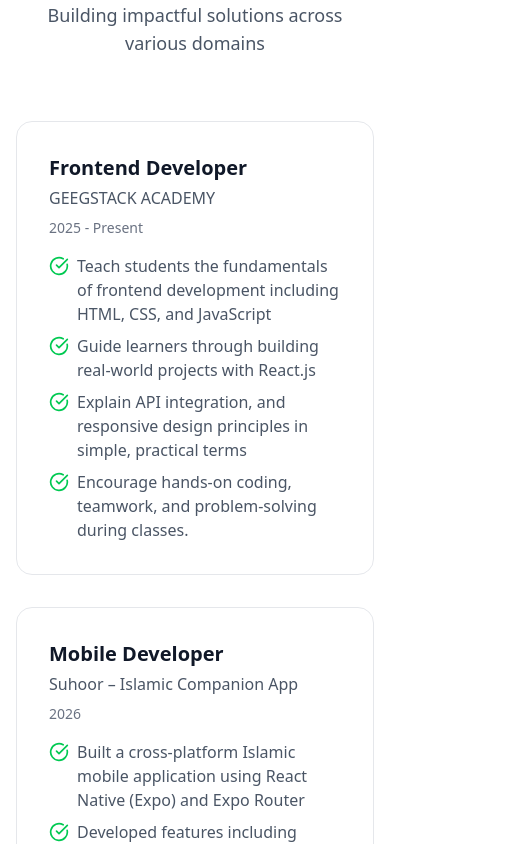
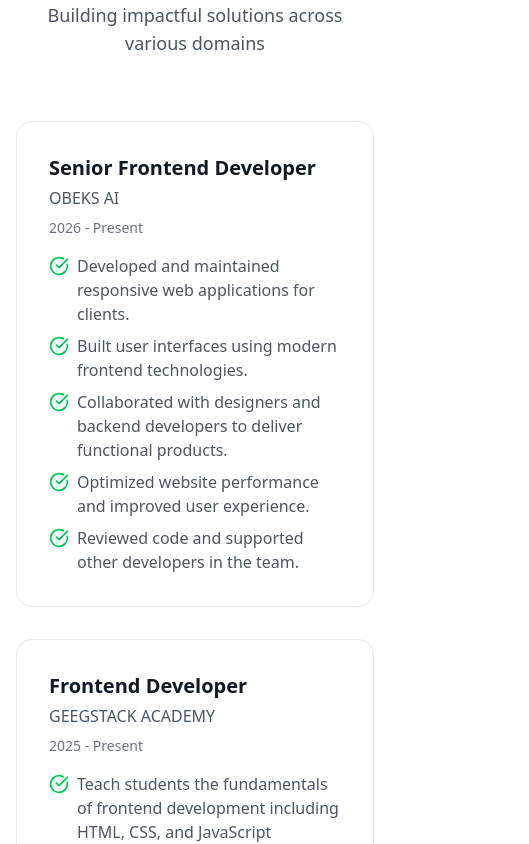
Before and after one commit to Ademolaadisa010/my-portfolio, a Next.js app: page / in a window 390 px wide. Shown: the part 7060-7904 px from the top of the page, 529 px wide, since content can reach past the window. Built offline with nearby package versions, Linux system fonts and the light colour scheme.

Commit message:
Added new experience

```diff
--- a/app/page.tsx
+++ b/app/page.tsx
@@ -3,6 +3,7 @@ import { motion } from "framer-motion"
 import React, { useState, useEffect } from 'react';
 import { Menu, Sun, Moon, Github, Linkedin, Twitter, Mail, ArrowRight, Code2, Zap, Users, Layout, Server, Smartphone, Wrench, CheckCircle, Trophy, Star, Send, Facebook, Download } from 'lucide-react';
 import { FormEvent } from "react";
+import Footer from "@/components/footer";
 
 const Portfolio: React.FC = () => {
   const [mobileMenuOpen, setMobileMenuOpen] = useState<boolean>(false);
@@ -87,12 +88,6 @@ const handleSubmit = async (e: FormEvent<HTMLFormElement>) => {
             </div>
 
             <div className="md:hidden flex items-center space-x-4">
-              {/* <button
-                onClick={() => setTheme(theme === 'dark' ? 'light' : 'dark')}
-                className="p-2 rounded-lg bg-gray-100 dark:bg-gray-800 hover:bg-gray-200 dark:hover:bg-gray-700 transition-colors"
-              >
-                {theme === 'dark' ? <Moon className="w-5 h-5" /> : <Sun className="w-5 h-5" />}
-              </button> */}
               <button
                 onClick={() => setMobileMenuOpen(!mobileMenuOpen)}
                 className="md:hidden p-2 rounded-lg bg-gray-100 dark:bg-gray-800"
@@ -380,6 +375,19 @@ const handleSubmit = async (e: FormEvent<HTMLFormElement>) => {
           <div className="max-w-4xl mx-auto space-y-8">
             {[
               {
+                title: 'Senior Frontend Developer',
+                company: 'OBEKS AI',
+                period: '2026 - Present',
+                Icon: CheckCircle,
+                items: [
+                  'Developed and maintained responsive web applications for clients.',
+                  'Built user interfaces using modern frontend technologies.',
+                  'Collaborated with designers and backend developers to deliver functional products.',
+                  "Optimized website performance and improved user experience.",
+                  "Reviewed code and supported other developers in the team."
+                ]
+              },
+              {
                 title: 'Frontend Developer',
                 company: 'GEEGSTACK ACADEMY',
                 period: '2025 - Present',
@@ -401,6 +409,31 @@ const handleSubmit = async (e: FormEvent<HTMLFormElement>) => {
                   'Developed features including Suhoor reminders, AI-powered Islamic Q&A, and Quran integration',
                   'Developed features including Suhoor reminders, AI-powered Islamic Q&A, and Quran integration',
                   'Implemented authentication flow and protected routes'
+                ]
+              },
+              {
+                title: 'Mobile Developer',
+                company: 'FixMate',
+                period: '2025',
+                Icon: CheckCircle,
+                items: [
+                  'Developed the FixMate app, a platform where users can find verified workers for services.',
+                  'Built and maintained mobile app features using modern frameworks React Native, Expo.',
+                  'Ensured smooth user experience and responsive design for multiple devices.',
+                  'Tested and debugged app to deliver a reliable and high-quality product.'
+                ]
+              },
+              {
+                title: 'Frontend Developer Intership',
+                company: 'OBEKS AI',
+                period: '2025 - 2026',
+                Icon: CheckCircle,
+                items: [
+                  'Led a team of developers in designing and building websites for client projects.',
+                  'Coordinated tasks, reviewed code, and ensured project deadlines were met.',
+                  'Collaborated with designers and developers to deliver responsive and user-friendly websites.',
+                  "Worked with modern web technologies to implement functional and scalable solutions.",
+                  "Communicated with team members to maintain project quality and progress."
                 ]
               },
               {
@@ -471,8 +504,8 @@ const handleSubmit = async (e: FormEvent<HTMLFormElement>) => {
               },
               {
                 text: "Abdulmalik exceeded our expectations. He took our Figma design and turned it into a pixel-perfect, mobile-responsive React app. His attention to detail, clean code structure, and smooth integration of APIs made the process effortless.",
-                name: 'Joe Kith',
-                role: 'Marketing Director',
+                name: 'Oyab Autos',
+                role: 'Car Dealer',
                 gradient: 'from-orange-500 to-red-600'
               }
             ].map((testimonial, idx) => (
@@ -564,18 +597,74 @@ const handleSubmit = async (e: FormEvent<HTMLFormElement>) => {
         </div>
       </section>
 
-      <footer className="py-8 px-4 sm:px-6 lg:px-8 border-t border-gray-200 dark:border-gray-800">
-        <div className="max-w-7xl mx-auto">
-          <div className="flex flex-col sm:flex-row items-center justify-between">
+      <footer className="py-8 gap-10 flex px-4 sm:px-6 lg:px-8 border-t border-gray-200 dark:border-gray-800">
+        <div className="w-[25%] min-h-5">
+          {/* <div className="flex flex-col sm:flex-row items-center justify-between">
             <p className="text-gray-600 dark:text-gray-400 text-sm">© 2024 Abdul Malik. All rights reserved.</p>
             <div className="flex items-center space-x-6 mt-4 sm:mt-0">
               <a href="#" className="text-gray-600 dark:text-gray-400 hover:text-gray-900 dark:hover:text-white transition-colors text-sm">Privacy Policy</a>
               <a href="#" className="text-gray-600 dark:text-gray-400 hover:text-gray-900 dark:hover:text-white transition-colors text-sm">Terms of Service</a>
             </div>
+          </div> */}
+          <div className="flex items-center space-x-2">
+            <div className="w-10 h-10 bg-gradient-to-br from-blue-500 to-purple-600 rounded-lg flex items-center justify-center text-white font-bold text-lg">
+                AM
+              </div>
+              <span className="font-semibold text-lg sm:block">Abdul Malik</span>
           </div>
+          <p className="mt-4 text-sm text-gray-600 dark:text-gray-400 hover:text-gray-900 dark:hover:text-white">I help businesses grow online by building fast, modern, and responsive web and mobile apps.</p>
+        </div>
+        <div className="w-[25%] min-h-5">
+          <h4 className="font-semibold mb-4">Quick Links</h4>
+          <div className="hidden md:flex gap-2 md:flex-col text-start">
+              {['about', 'skills', 'projects', 'experience', 'contact'].map((item) => (
+                <a
+                  key={item}
+                  onClick={() => scrollToSection(item)}
+                  className="text-gray-600 dark:text-gray-400 cursor-pointer hover:text-gray-900 dark:hover:text-white transition-colors capitalize"
+                >
+                  {item}
+                </a>
+              ))}
+            </div>
+        </div>
+        <div className="w-[25%] min-h-5">
+          <h4 className="font-semibold mb-4">Services</h4>
+          <div className="hidden md:flex gap-2 md:flex-col text-start">
+              {['Frontend Web Development', 'Mobile App Development', 'UI/UX Implementation', 'Custom Web Applications', 'Maintenance & Support'].map((item) => (
+                <a
+                  key={item}
+                  onClick={() => scrollToSection(item)}
+                  className="text-gray-600 dark:text-gray-400 cursor-pointer hover:text-gray-900 dark:hover:text-white transition-colors capitalize"
+                >
+                  {item}
+                </a>
+              ))}
+            </div>
+        </div>
+        <div className="w-[25%] min-h-5">
+          <h4 className="font-semibold mb-4">Social Media</h4>
+          <div className="flex items-center space-x-6 mt-12">
+              {[
+                { Icon: Github, href: 'https://github.com/Ademolaadisa010' },
+                { Icon: Facebook, href: 'https://web.facebook.com/base.man.304047?_rdc=1&_rdr#' },
+                { Icon: Twitter, href: 'https://x.com/broskiprop94216' }
+              ].map(({ Icon, href }, idx) => (
+                <a
+                  key={idx}
+                  href={href}
+                  target="_blank"
+                  rel="noopener noreferrer"
+                  className="p-3 bg-gray-100 dark:bg-gray-800 rounded-lg hover:bg-gray-200 dark:hover:bg-gray-700 transition-colors"
+                >
+                  <Icon className="w-6 h-6" />
+                </a>
+              ))}
+            </div>
         </div>
       </footer>
     </div>
+
   );
 };
 
--- /dev/null
+++ b/components/footer.tsx
@@ -0,0 +1,11 @@
+
+export default function Footer(){
+    return(
+        <footer className="flex w-[100%] justify-between">
+            <section className="w-[25%] min-h-5 bg-red-200"></section>
+            <section className="w-[25%] min-h-5 bg-red"></section>
+            <section className="w-[25%] min-h-5 bg-red"></section>
+            <section className="w-[25%] min-h-5 bg-red"></section>
+        </footer>
+    )
+}
```
